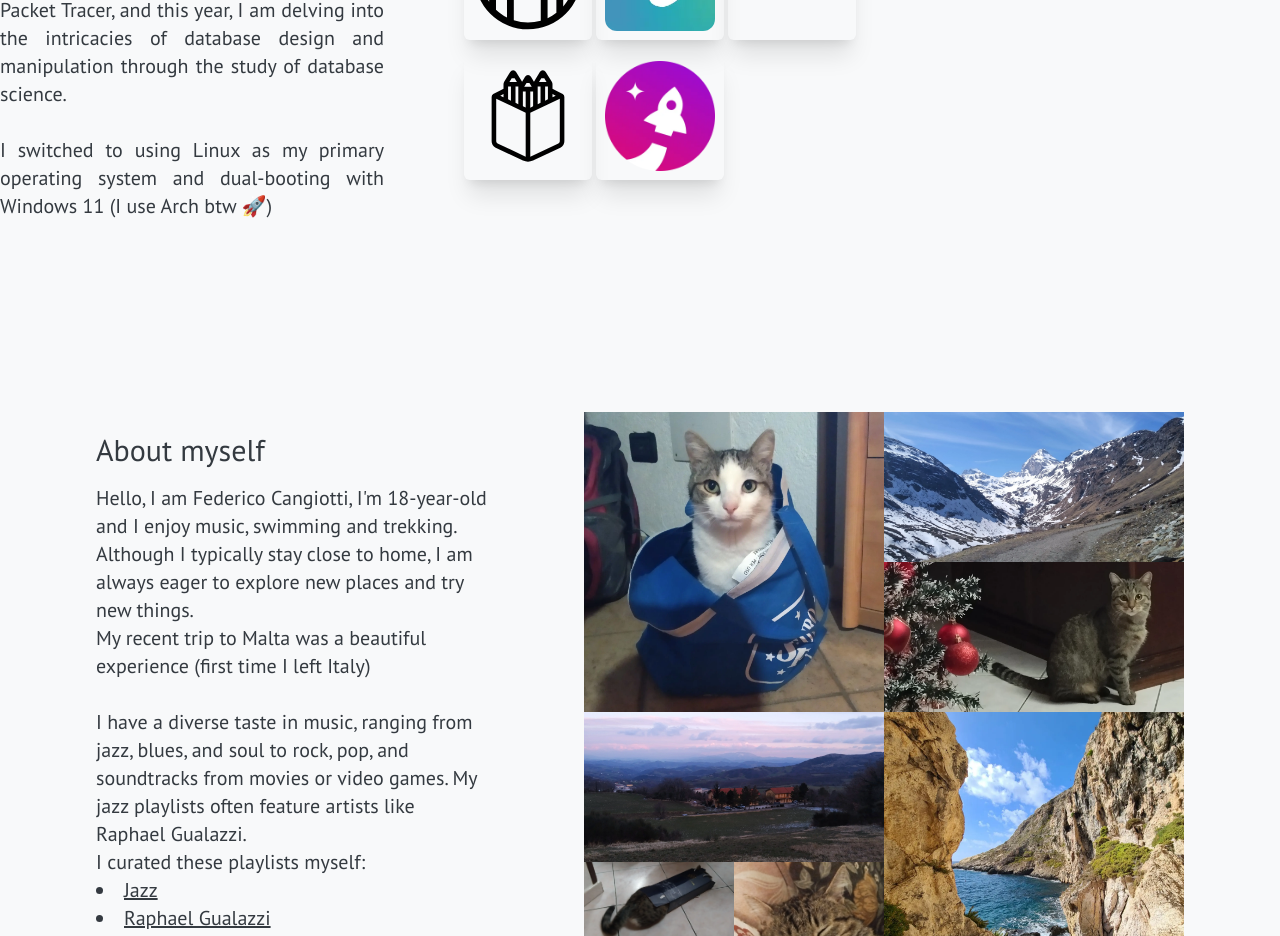
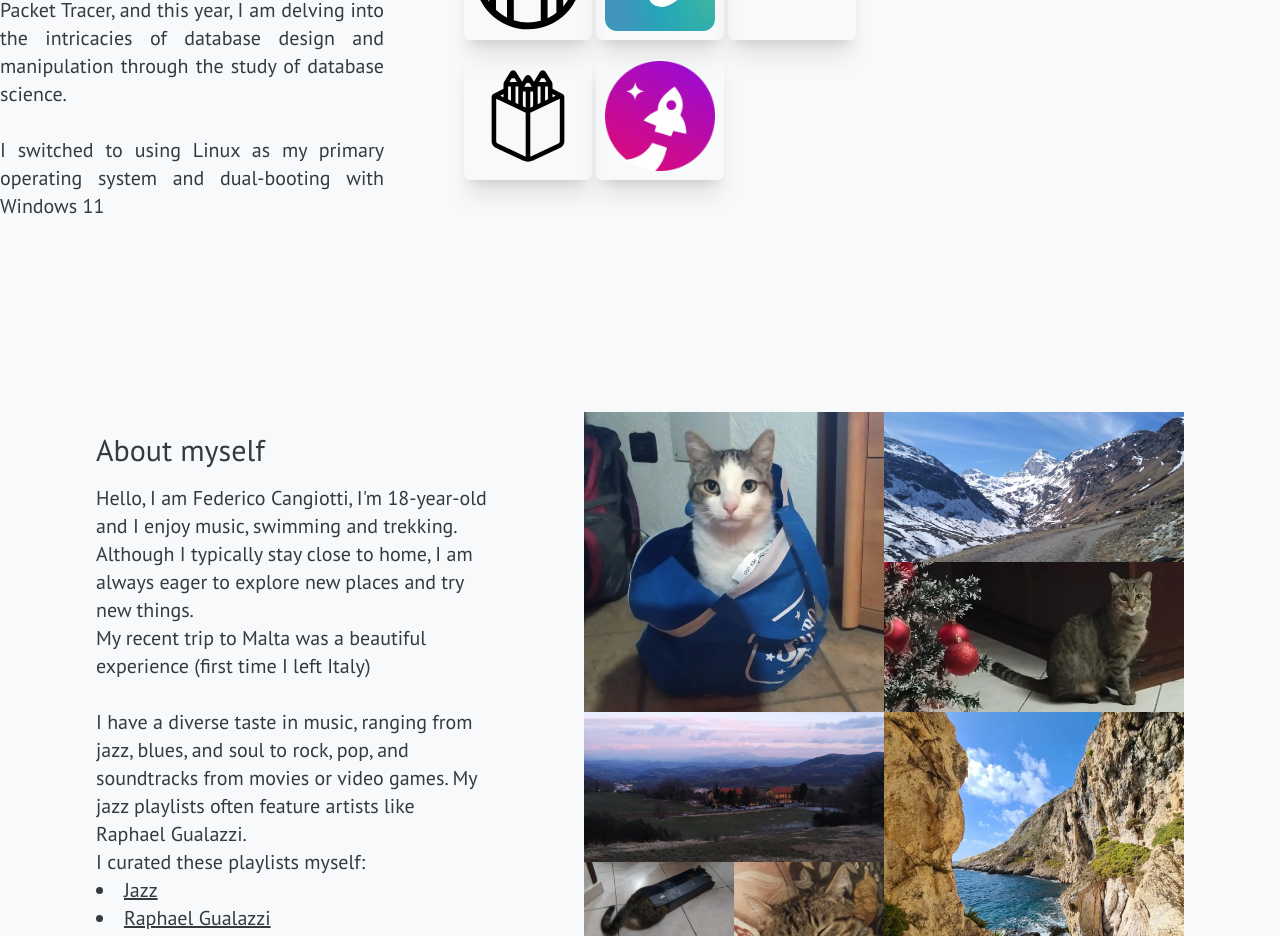
Before and after one commit to federicocangiotti/personal-site, a website built with Vite: page src/index.html in a window 1280 px wide. Shown: the part 1180-2116 px from the top of the page. Built offline with nearby package versions, Linux system fonts and the light colour scheme.

Commit message:
feat: change detail

```diff
--- a/src/index.html
+++ b/src/index.html
@@ -126,7 +126,7 @@
           <br />
           <p class="text-justify">
             I switched to using Linux as my primary operating system and
-            dual-booting with Windows 11 (I use Arch btw 🚀)
+            dual-booting with Windows 11
           </p>
         </div>
         <!-- tools-box-work -->
```
Also changed, not shown: pnpm-lock.yaml.
